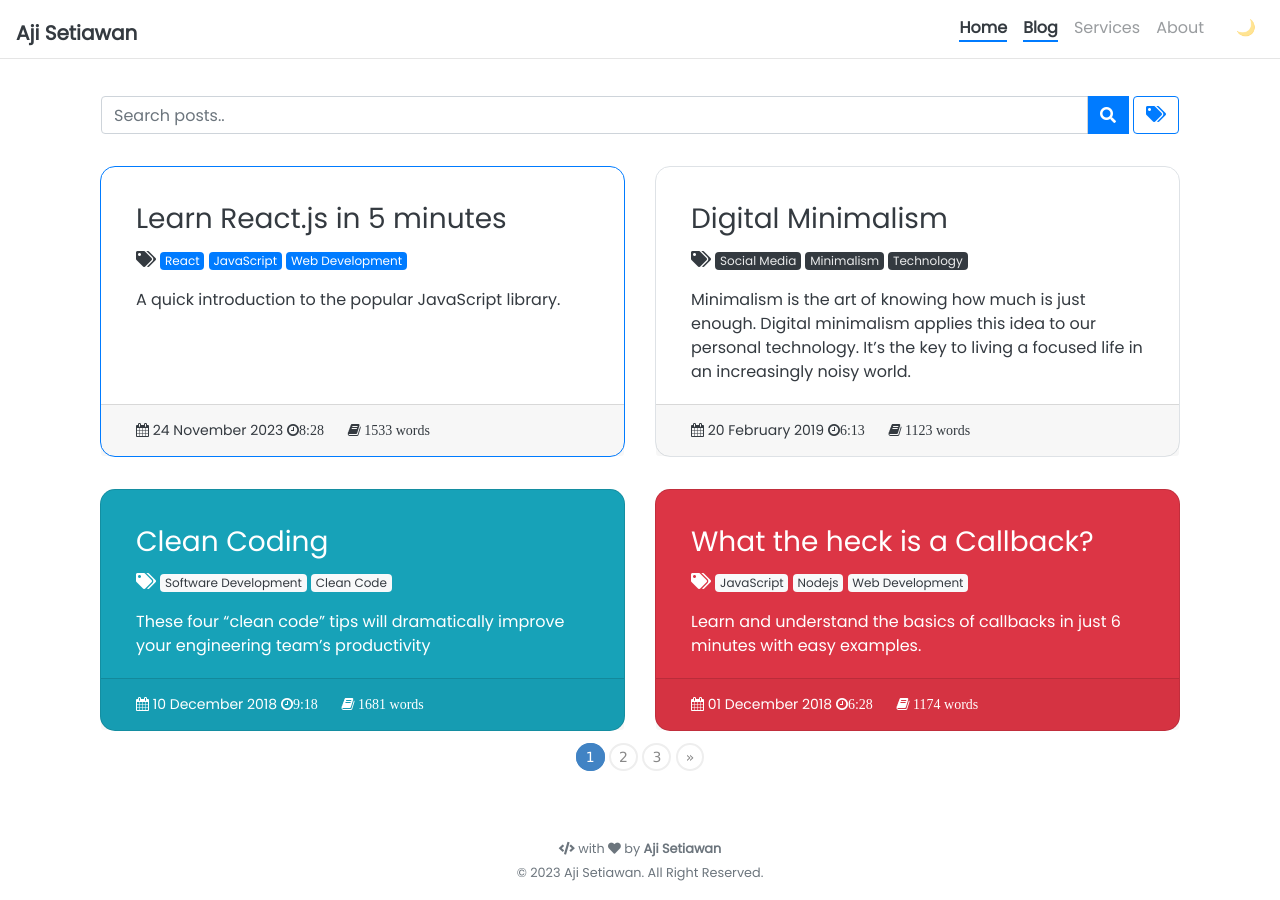
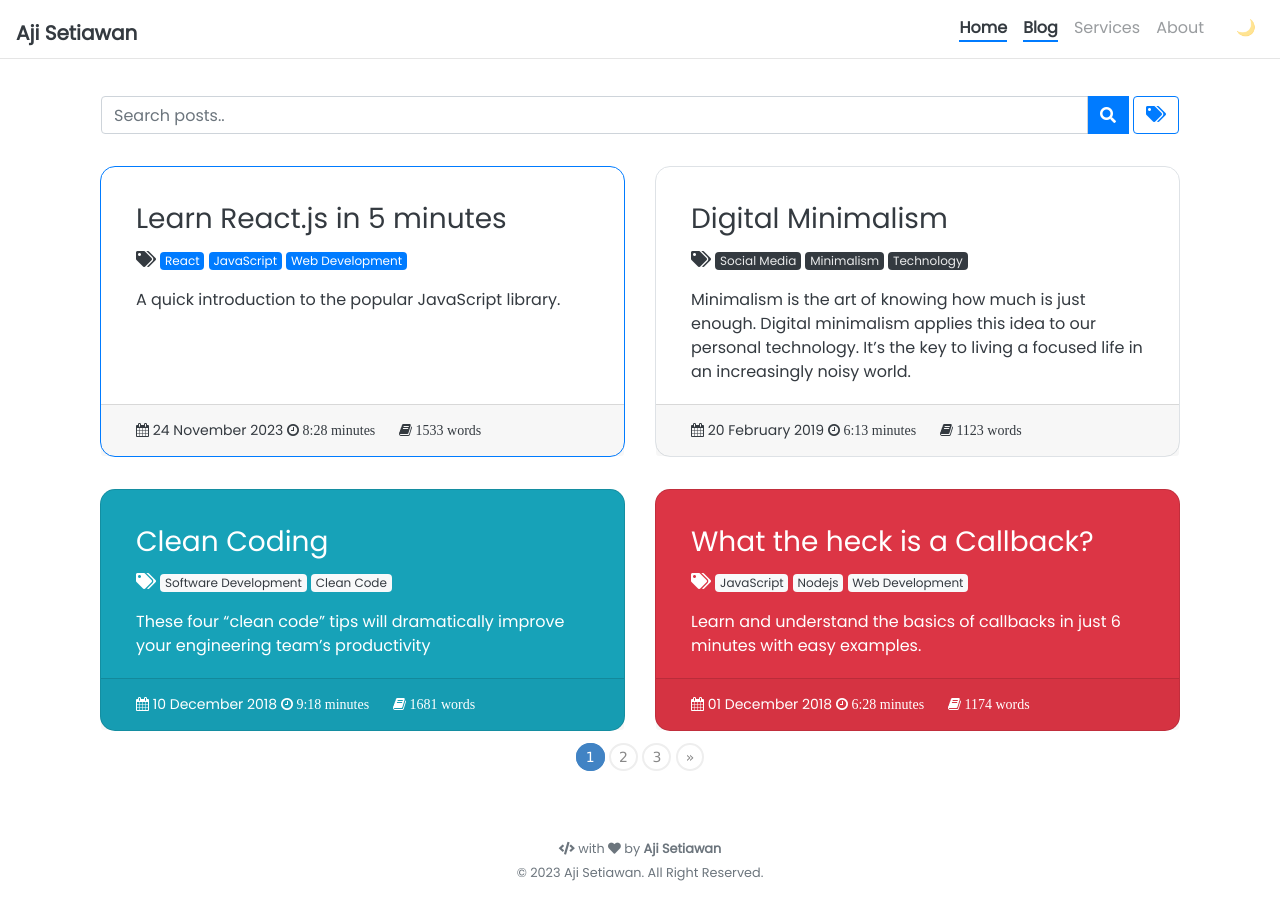
Before and after one commit to ajisetiawan716/ajisetiawan716.github.io, a Jekyll site: the page built from blog/index.html, in a window 1280 px wide. Built offline with Jekyll 4.4.1, drawn with Linux system fonts in a browser that asks for light colours; nearby versions of some CDN libraries; the list of posts is cut into pages by our own code; comment, search, counter and statistics services are not loaded.

Commit message:
Update reading_time.html

```diff
--- a/_includes/blog/reading_time.html
+++ b/_includes/blog/reading_time.html
@@ -15,6 +15,6 @@
 			<span class="icon-hourglass readingtime" style="margin-right:20px">阅读时间：{{ time }} {%if time > 1 %}mins{% else %}min{% endif %}</span>
 			<span class="icon-book readingtime" >字数：{{words}}</span>
 			{% else %}
-			<i class="fa fa-clock-o" style="margin-right:20px">{{ time }}</i>
-			<i class="fa fa-book" > {{words}} words</i>
+			<i class="fa fa-clock-o fa-1x" style="margin-right:20px"> {{ time }} minutes</i>
+			<i class="fa fa-book fa-1x"> {{words}} words</i>
 			{% endif %}
```
